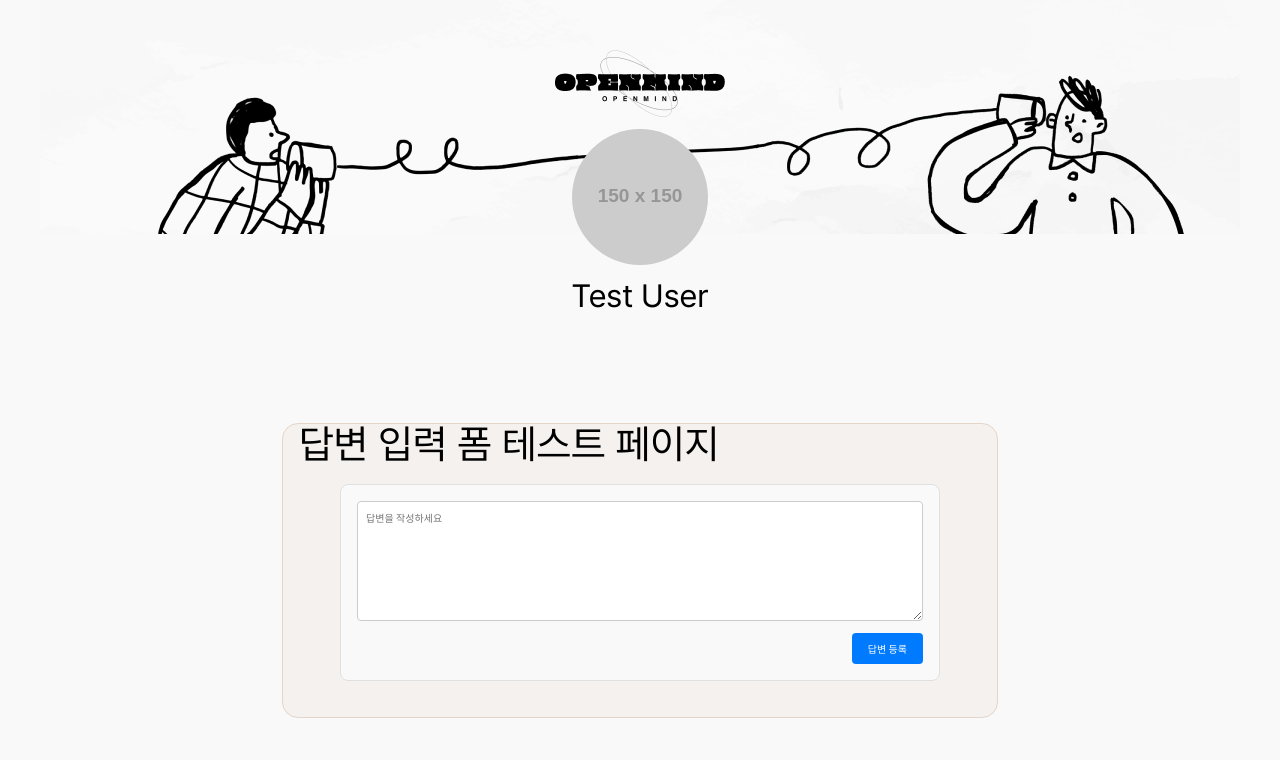
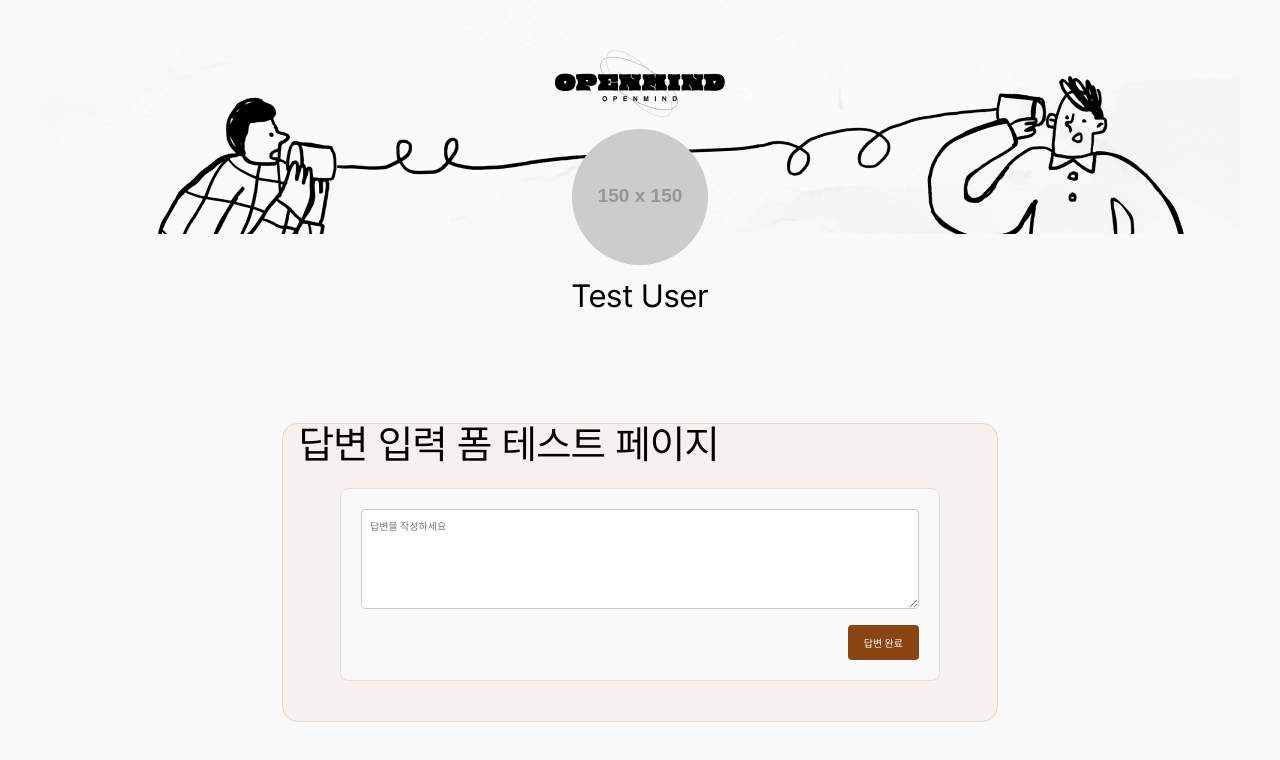
Before and after one commit to FE14-part2-team5-OpenMind/OpenMind_Team5, a React (Vite) app: page /answer-form in a window 1280 px wide. Shown: the top 760 px of the page. Built offline with nearby package versions, Linux system fonts and the light colour scheme.

Commit message:
create StyleAnswerForm.css

```diff
--- a/src/StyleAnswerForm.css
+++ b/src/StyleAnswerForm.css
@@ -1,34 +1,28 @@
 /* 파일 위치: src/StyleAnswerForm.css */
 
+/* (5) 폼 간격과 여백을 좀 더 늘려서 디자인적으로 여유를 줌 */
 .answer-form {
   display: flex;
   flex-direction: column;
-  gap: 12px;
+  gap: 16px;
   width: 100%;
   max-width: 600px;
-  margin: 20px auto;
-  padding: 16px;
+  margin: 24px auto;
+  padding: 20px;
   background-color: #f9f9f9;
   border: 1px solid #e0e0e0;
   border-radius: 8px;
 }
 
-.answer-form textarea.input-textarea {
-  width: 100%;
-  min-height: 120px;
-  padding: 8px;
-  font-size: 1rem;
-  border: 1px solid #ccc;
-  border-radius: 4px;
-  resize: vertical;
-}
+/* InputTextArea 자체는 별도의 CSS 파일에서 스타일링할 수도 있음 */
 
+/* (7) 버튼 색상 변경 (예: 갈색 계열) */
 .answer-form button {
   align-self: flex-end;
-  padding: 8px 16px;
+  padding: 10px 16px;
   font-size: 1rem;
   border: none;
-  background-color: #007bff;
+  background-color: #8b4513; /* 갈색 */
   color: white;
   border-radius: 4px;
   cursor: pointer;
@@ -36,5 +30,5 @@
 }
 
 .answer-form button:hover {
-  background-color: #0056b3;
+  background-color: #5d3310; /* 조금 더 짙은 갈색 */
 }
--- a/src/components/AnswerForm.jsx
+++ b/src/components/AnswerForm.jsx
@@ -1,13 +1,9 @@
 // 파일 위치: src/components/AnswerForm.jsx
 
 import React, { useState } from "react";
-// 수정된 import 경로: src/components/InputTextArea/InputTextArea.jsx
 import InputTextArea from "./InputTextArea/InputTextArea.jsx";
-
-// API 호출 관련 파일을 named import 방식으로 수정
 import * as api from "../api/api";
-
-// CSS 파일의 경로를 src/StyleAnswerForm.css 로 변경
+// 스타일 파일을 src/StyleAnswerForm.css로 지정
 import "../StyleAnswerForm.css";
 
 const AnswerForm = ({
@@ -21,15 +17,15 @@ const AnswerForm = ({
   const handleSubmit = async (e) => {
     e.preventDefault();
     try {
+      let response;
       if (isEditing) {
-        // 답변 수정 API 호출 (api.updateAnswer 함수)
-        const response = await api.updateAnswer({ questionId, answer });
-        onAnswerSubmit(response.data);
+        // 답변 수정 API 호출
+        response = await api.updateAnswer({ questionId, answer });
       } else {
-        // 새 답변 등록 API 호출 (api.postAnswer 함수)
-        const response = await api.postAnswer({ questionId, answer });
-        onAnswerSubmit(response.data);
+        // 새 답변 등록 API 호출
+        response = await api.postAnswer({ questionId, answer });
       }
+      onAnswerSubmit(response.data);
       setAnswer("");
     } catch (error) {
       console.error("답변 전송 실패:", error);
@@ -43,7 +39,8 @@ const AnswerForm = ({
         onChange={(e) => setAnswer(e.target.value)}
         placeholder={isEditing ? "답변을 수정하세요" : "답변을 작성하세요"}
       />
-      <button type="submit">{isEditing ? "답변 수정" : "답변 등록"}</button>
+      {/* (7) 버튼 텍스트를 ‘답변 완료’로 변경, isEditing일 때만 ‘답변 수정’으로 표시 */}
+      <button type="submit">{isEditing ? "답변 수정" : "답변 완료"}</button>
     </form>
   );
 };
```
